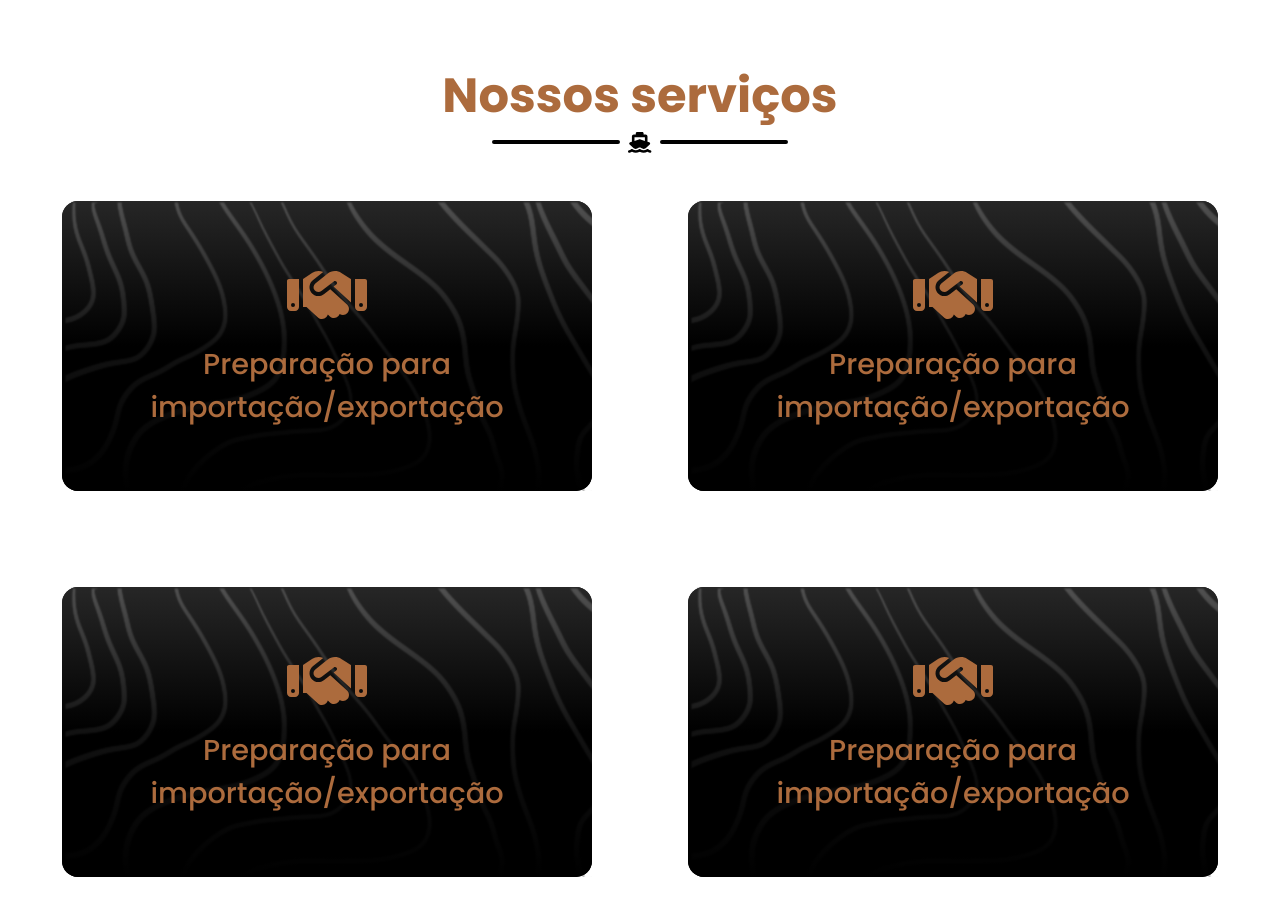
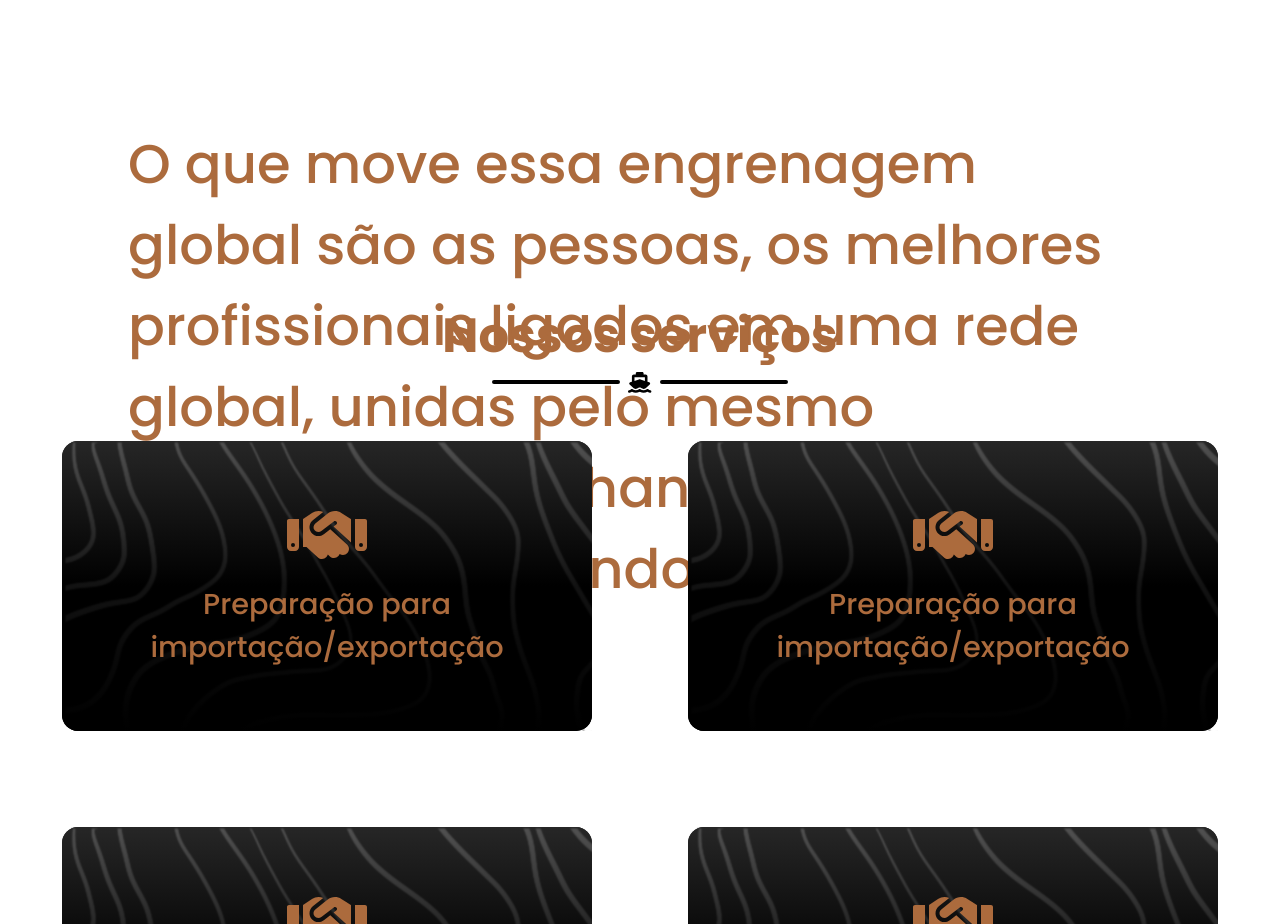
Before and after one commit to pedroca46/AndreGraize_LP, a React (Create React App) app: page / in a window 1280 px wide. Shown: the part 820-1744 px from the top of the page. Built offline with nearby package versions, Linux system fonts and the light colour scheme.

Commit message:
Update animations and etc

```diff
--- a/src/App.js
+++ b/src/App.js
@@ -17,18 +17,17 @@ import ag1 from './images/ag.jpg'
 import { faArrowDown } from '@fortawesome/free-solid-svg-icons';
 import { faShip } from '@fortawesome/free-solid-svg-icons/faShip';
 import { faHandshake } from '@fortawesome/free-solid-svg-icons';
-
-// images
+import OurServicesText from './components/ourServicesText/OurServicesText';
 
 
 function App() {
-
   const noLimitless_p = useRef(null)
   const noLimitless_h1 = useRef(null)
   const noLimitless_mailto = useRef(null)
   const noLimitless = useRef(null)
 
   Anim_noLimitless(noLimitless, noLimitless_h1, noLimitless_p, noLimitless_mailto)
+  const ourServices_p_ref = useRef(null)
 
   return (
     <>
@@ -52,7 +51,7 @@ function App() {
         </div>
 
         <div className='section-ourServices'>
-
+          <OurServicesText />
           <h1>Nossos serviços</h1>
           <div className='section-ourServices-hr'>
             <hr></hr><FontAwesomeIcon icon={faShip} className='section-ourServices-hr-icon'/><hr></hr>
--- /dev/null
+++ b/src/components/ourServicesText/OurServicesText.css
@@ -0,0 +1,11 @@
+.ourServicesText-Main{
+    width: 80vw;
+    height: 1em;
+    margin: 4em 0 10em 0;
+}
+
+.ourServicesText-AnimatedText{
+    color: var(--secondary-color);
+    font-size: 3.4em;
+    font-weight: 500;
+}
--- /dev/null
+++ b/src/components/ourServicesText/OurServicesText.js
@@ -0,0 +1,58 @@
+import './OurServicesText.css'
+import '../../global.css'
+
+import { useEffect, useRef } from "react";
+import gsap from 'gsap';
+import ScrollTrigger from 'gsap/ScrollTrigger';
+
+const text =
+  "O que move essa engrenagem global são as pessoas, os melhores profissionais ligados em uma rede global, unidas pelo mesmo propósito, trabalhando em cooperação visando os melhores resultados.";
+
+const words = text.split(" ").map((word) => word + " ");
+
+function OurServicesText() {
+  const main = useRef(null);
+
+  useEffect(() => {
+    if (main.current) {
+      main.current.innerHTML = "";
+
+      words.forEach((word) => {
+        let el = document.createElement("span");
+        el.className = "ourServicesText-AnimatedText"
+        el.innerText = word;
+        main.current.appendChild(el);
+        console.log(main.current)
+      });
+
+      gsap.registerPlugin(ScrollTrigger)
+      gsap.fromTo(".ourServicesText-AnimatedText", {
+        opacity: 0,
+        position: 'absolute'
+      }, {
+        opacity: 1,
+        duration: 1,
+        stagger: 0.08,
+        position: 'relative',
+        scrollTrigger: {
+            trigger: main.current,
+            start: 'top 90%',
+        }
+      })
+
+
+      gsap.to(".ourServicesText-Main", {
+        height: '30vh',
+        scrollTrigger: {
+            trigger: main.current,
+            start: 'top 95%',
+            scrub: true
+        }
+      })
+    }
+  }, [])
+
+  return <div ref={main} className='ourServicesText-Main'></div>;
+}
+
+export default OurServicesText;
```
